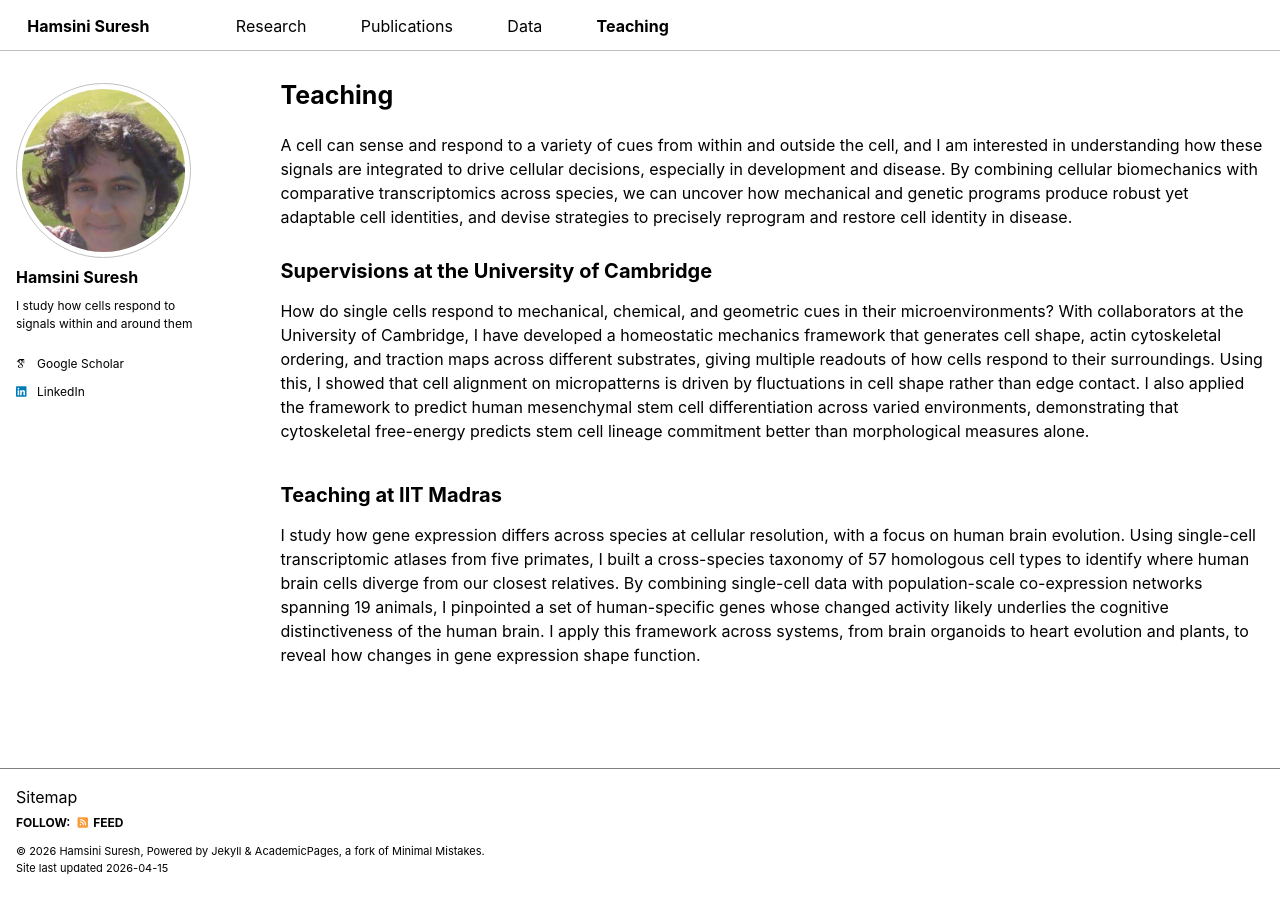
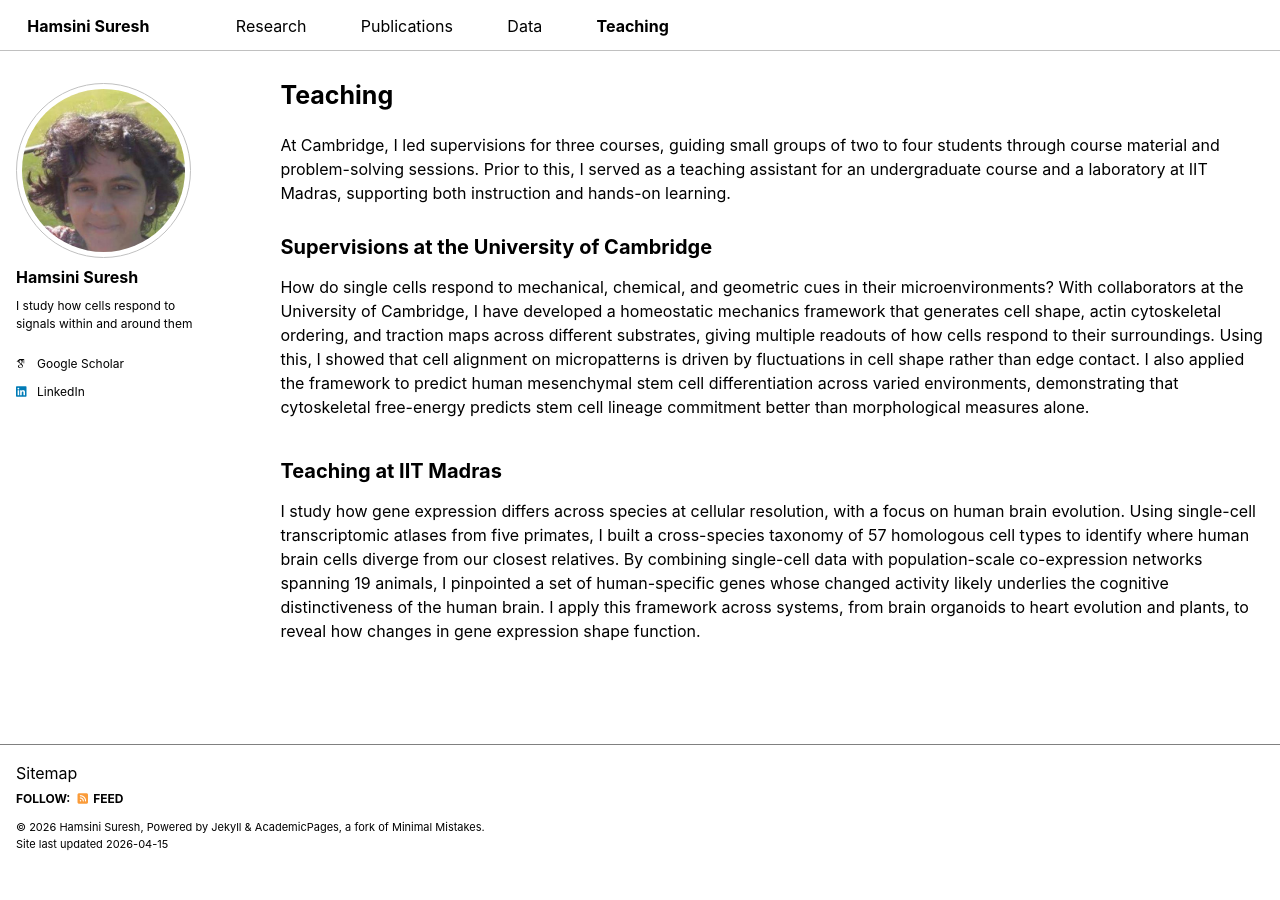
Before and after one commit to hamsinisuresh/hamsinisuresh.github.io, a Jekyll site: the page built from _pages/teach.html, in a window 1280 px wide. Built offline with Jekyll 4.4.1, drawn with Linux system fonts in a browser that asks for light colours; some web fonts are replaced; a script bundle is joined from its source files by our own code; library files that are not in the unit come from our copies.

Commit message:
Update teach.html

```diff
--- a/_pages/teach.html
+++ b/_pages/teach.html
@@ -8,12 +8,10 @@ author_profile: true
 {% include base_path %}
 
 <p>
-  A cell can sense and respond to a variety of cues from within and outside the cell,
-  and I am interested in understanding how these signals are integrated to drive
-  cellular decisions, especially in development and disease. By combining cellular
-  biomechanics with comparative transcriptomics across species, we can uncover how
-  mechanical and genetic programs produce robust yet adaptable cell identities,
-  and devise strategies to precisely reprogram and restore cell identity in disease.
+  At Cambridge, I led supervisions for three courses, guiding small groups of two
+  to four students through course material and problem-solving sessions. Prior to
+  this, I served as a teaching assistant for an undergraduate course and a laboratory
+  at IIT Madras, supporting both instruction and hands-on learning.
 </p>
 
 
```
